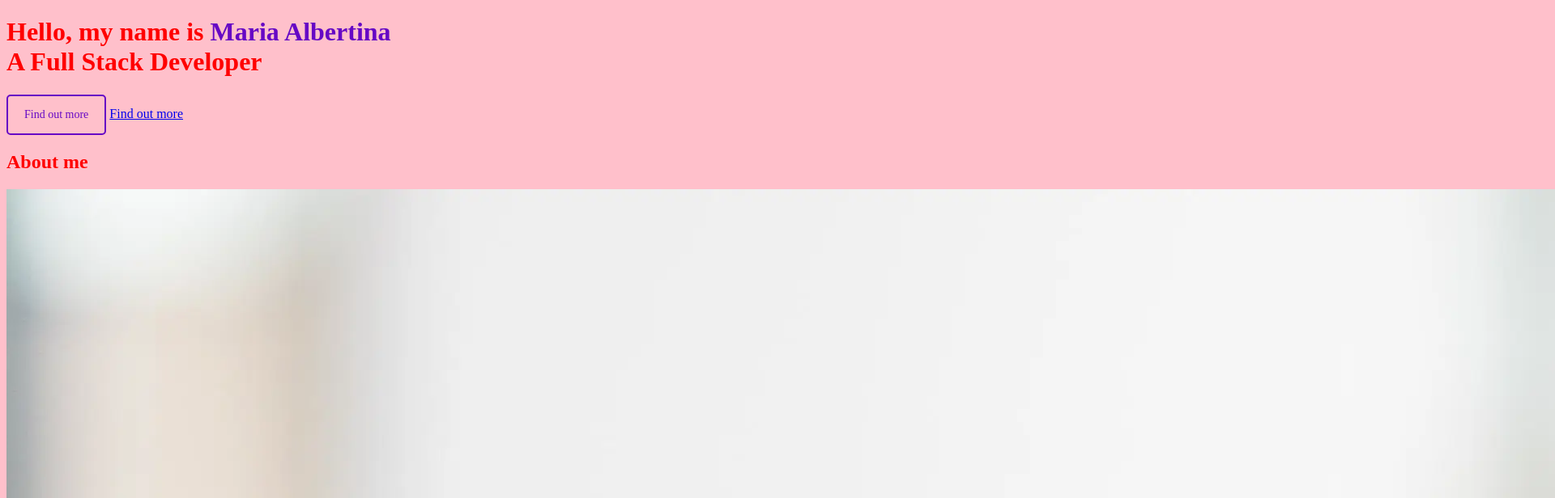
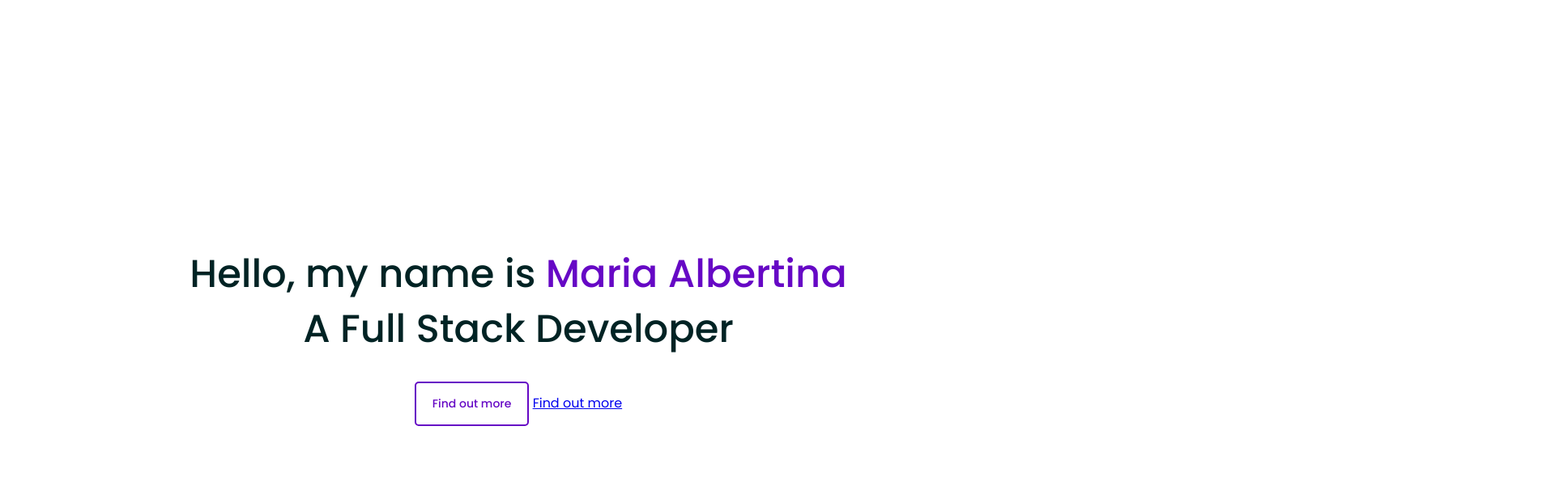
Before and after one commit to MonicaFidalgo/MonicaFidalgo.github.io, a website: page index.html in a window 1280 px wide. Shown: the top 616 px of the page at 81% size, 1920 px wide, since content can reach past the window. Drawn offline with Linux system fonts and the light colour scheme.

Commit message:
add scss

```diff
--- a/styles/scss/index.scss
+++ b/styles/scss/index.scss
@@ -1,13 +1,82 @@
 @import "variables";
 @import "buttons";
 
-body {
-  background-color: pink;
-  color: red;
+/* styles reset */
+* {
+  box-sizing: border-box;
 }
 
-.header-title span {
-  color: $color-primary;
+body {
+  font-family: "Poppins", sans-serif;
+  margin: 0;
+}
+
+ul {
+  padding: 0;
+  margin: 0;
+  list-style-type: none;
+}
+
+h2 {
+  font-size: 32px;
+  font-weight: 500;
+  line-height: 1.4;
+  text-align: center;
+}
+
+/* end of styles reset */
+
+.header {
+  display: flex;
+  justify-content: center;
+  align-items: center;
+  height: 100vh;
+}
+
+.header-content {
+  text-align: center;
+  /* max-width: 856px; */
+}
+
+.header-title {
+  font-size: 48px;
+  font-weight: 500;
+  line-height: 1.4;
+  color: $color-text-primary;
+
+  span {
+    color: $color-primary;
+  }
+}
+
+.about {
+  position: relative;
+  padding: 30px 0 120px;
+  color: $color-text-secondary;
+  background-color: $color-primary;
+  clip-path: polygon(0 0%, 100% 0%, 100% 88%, 0 100%);
+  margin-bottom: 30px;
+}
+
+.about-content {
+  @media (min-width: 992px) {
+    display: flex;
+    max-width: 960px;
+    margin: 0 auto;
+  }
+}
+
+.about-img {
+  width: 100%;
+  max-width: 400px;
+}
+
+.about-description {
+  margin-left: 30px;
+}
+
+.about-quote {
+  text-align: center;
 }
 
 .projects-article {
@@ -27,3 +96,9 @@ body {
     margin: 0 auto;
   }
 }
+
+.projects-img {
+  width: 100%;
+  max-width: 495px;
+  border-radius: 5px;
+}
```
Also changed, not shown: styles/css/index.css, 1 other file.
